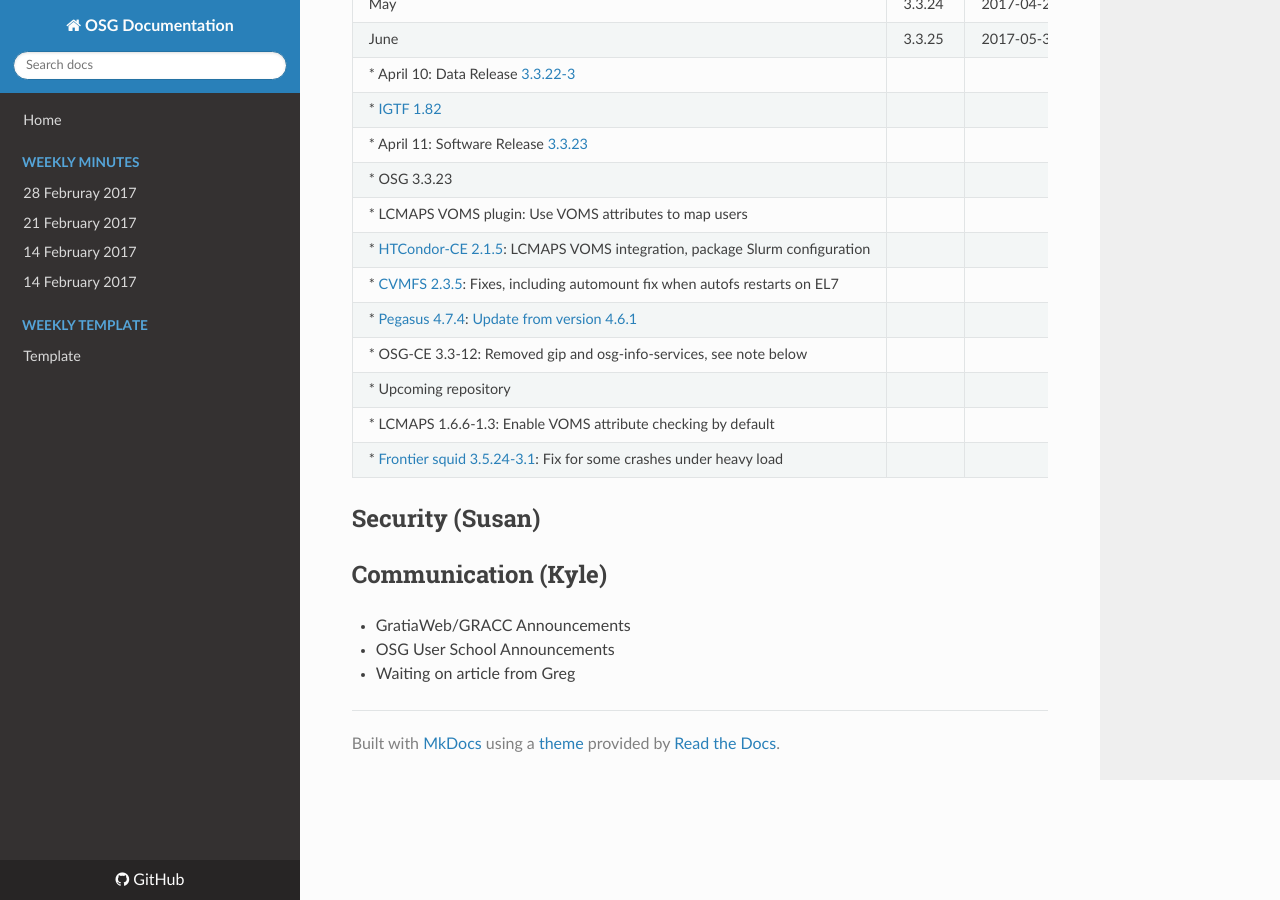
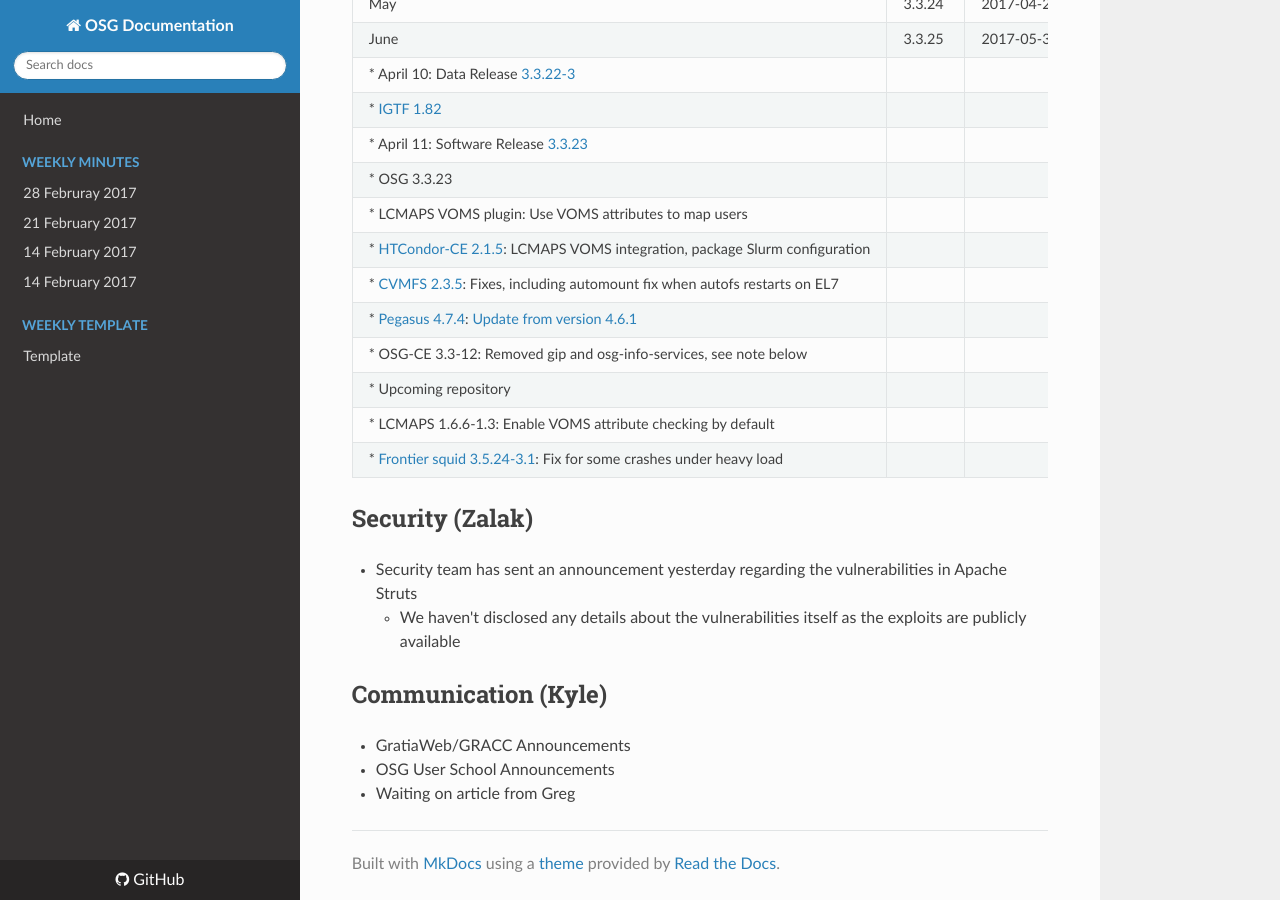
Before and after one commit to zsshah/production, an MkDocs documentation site: the page built from docs/WeeklyMinutes/11April2017.md, in a window 1280 px wide and 900 px high, scrolled down 3144 px. Built offline with MkDocs 1.6.1, drawn with Linux system fonts in a browser that asks for light colours; nearby versions of some CDN libraries; old or Windows-style settings are respelled for this version of MkDocs.

Commit message:
Update from Security team

```diff
--- a/docs/WeeklyMinutes/11April2017.md
+++ b/docs/WeeklyMinutes/11April2017.md
@@ -83,7 +83,9 @@ Other stuff:
          * LCMAPS 1.6.6-1.3: Enable VOMS attribute checking by default
          * [Frontier squid 3.5.24-3.1](http://frontier.cern.ch/dist/frontier-squid-releasenotes.txt): Fix for some crashes under heavy load
 
-## Security (Susan)
+## Security (Zalak)
+   * Security team has sent an announcement yesterday regarding the vulnerabilities in Apache Struts
+      * We haven't disclosed any details about the vulnerabilities itself as the exploits are publicly available
 
 ## Communication (Kyle)
 
```
